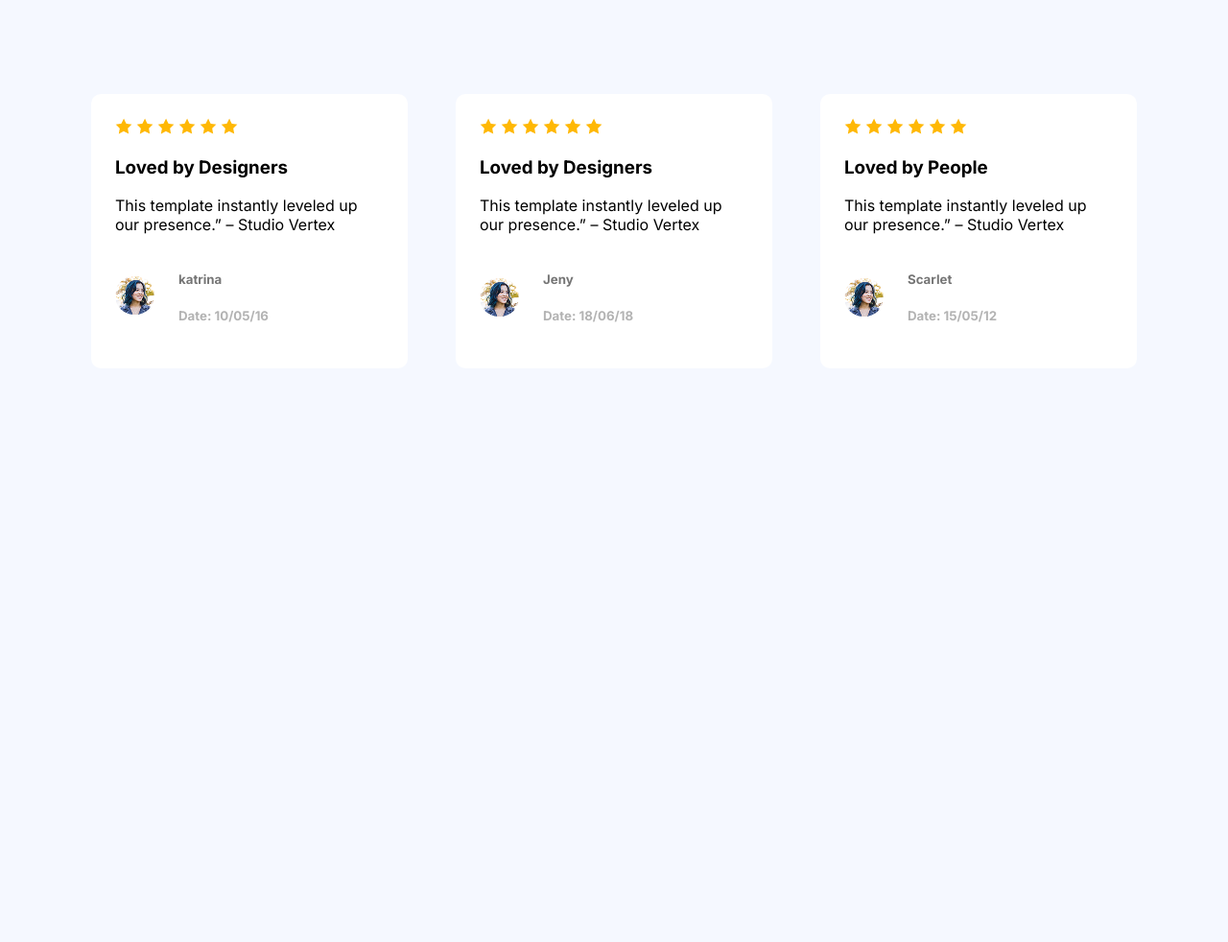
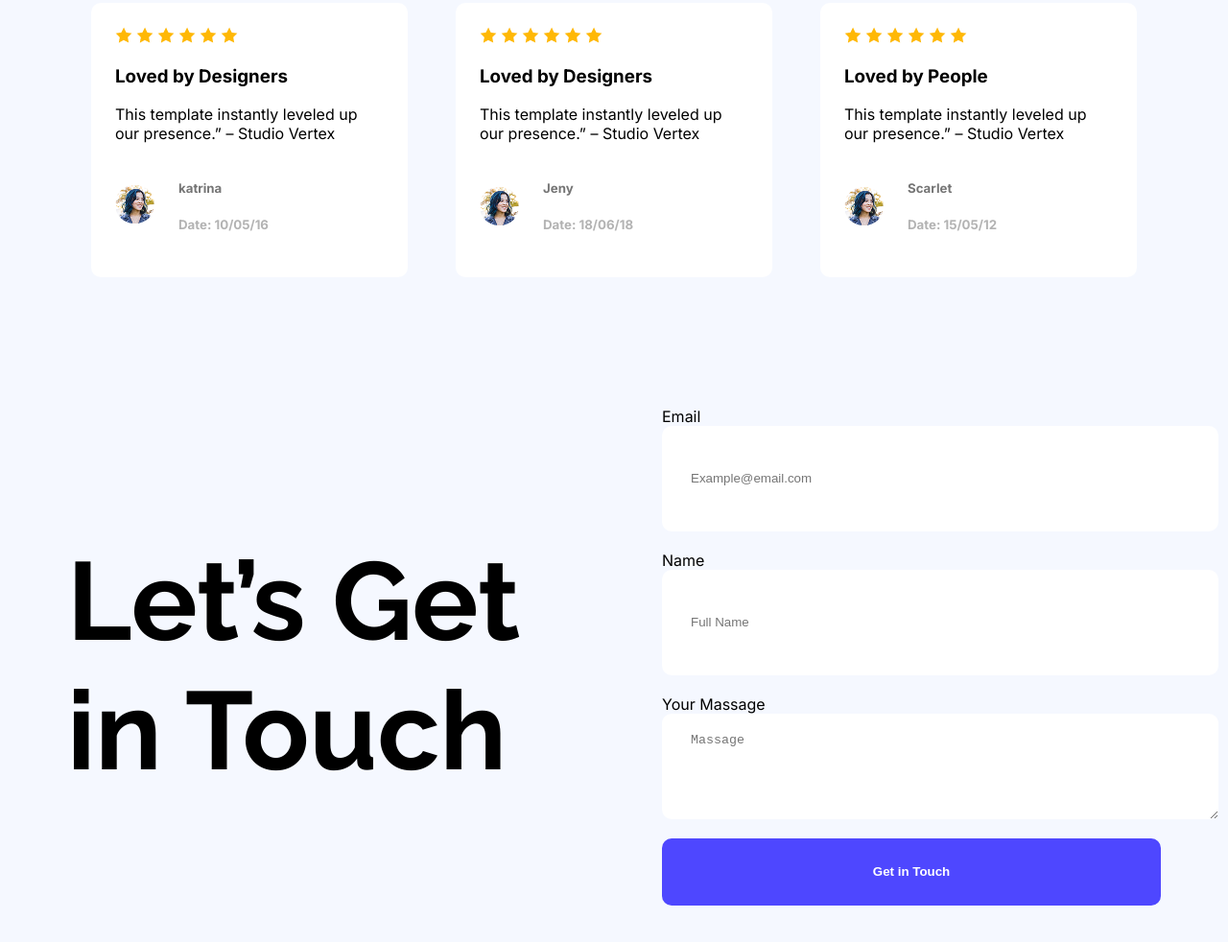
Before and after one commit to solimanumor/assignment-website, a plain HTML site: page index.html in a window 1280 px wide. Shown: the part 2300-3282 px from the top of the page at 96% size. Before the commit the page ends 2804 px from the top, so only its background shows below. Drawn offline with Linux system fonts and the light colour scheme.

Commit message:
feedback

```diff
--- a/index.html
+++ b/index.html
@@ -134,6 +134,28 @@
 
             </div>
          </section>
+         <!-- Feedback section -->
+         <section class="feedback-form">
+            <!-- 1st column -->
+            <div class="feedback-column">
+                <h3 class="feedback-tittle raleway-font-two">Let’s Get in Touch</h3>
+            </div>
+
+            <!-- 2nd comlumn -->
+
+            <div class="feedback-column">
+                <form action="">
+                    <label class="inter-font-one" for="">Email</label>
+                    <input type="email" name="" id="" placeholder="Example@email.com">
+                    <label class="inter-font-one" for="">Name</label>
+                    <input type="text" name="" id="" placeholder="Full Name">
+                    <label class="inter-font-one" for="">Your Massage</label>
+                    <textarea name="" id="" cols="30" rows="40" placeholder="Massage"></textarea>
+                    <input class="primary-btn" type="submit" value="Get in Touch">
+                </form>
+            </div>
+            </div>
+         </section>
     </main>
     <footer></footer>
 </body>
--- a/website.css
+++ b/website.css
@@ -127,12 +127,16 @@ main{
 }
 
 /* User Opinion section */
+.user-opinion{
+    margin-top: 135px;
+    margin-bottom: 135px;
+}
 .user-opinion-tittle{
     font-size: 40px;
     font-weight: bold;
     text-align: center;
-    margin-top: 135px;
-    margin-bottom: 135px;
+
+
 }
 
 .user-content{
@@ -158,3 +162,37 @@ color: rgba(117, 117, 117, 1);
 .user-date{
     color: rgba(179, 179, 179, 1);
 }
+
+/* Feedback section */
+.feedback-form{
+    display: flex;
+
+    gap: 100px;
+    align-items: center;
+
+}
+.feedback-tittle{
+
+    font-size: 115px;
+    font-weight: bold;
+    align-items: center;
+
+}
+.feedback-column{
+    width: 50%;
+}
+form {
+
+}
+form input[type="email"], form input[type="text"],form input[type="submit"], textarea{
+    display: block;
+    width: 100%;
+    height: 70px;
+    border-radius: 10px;
+    margin-bottom: 20px;
+    border: none;
+    padding: 20px 30px;
+}
+form label{
+
+}
```
